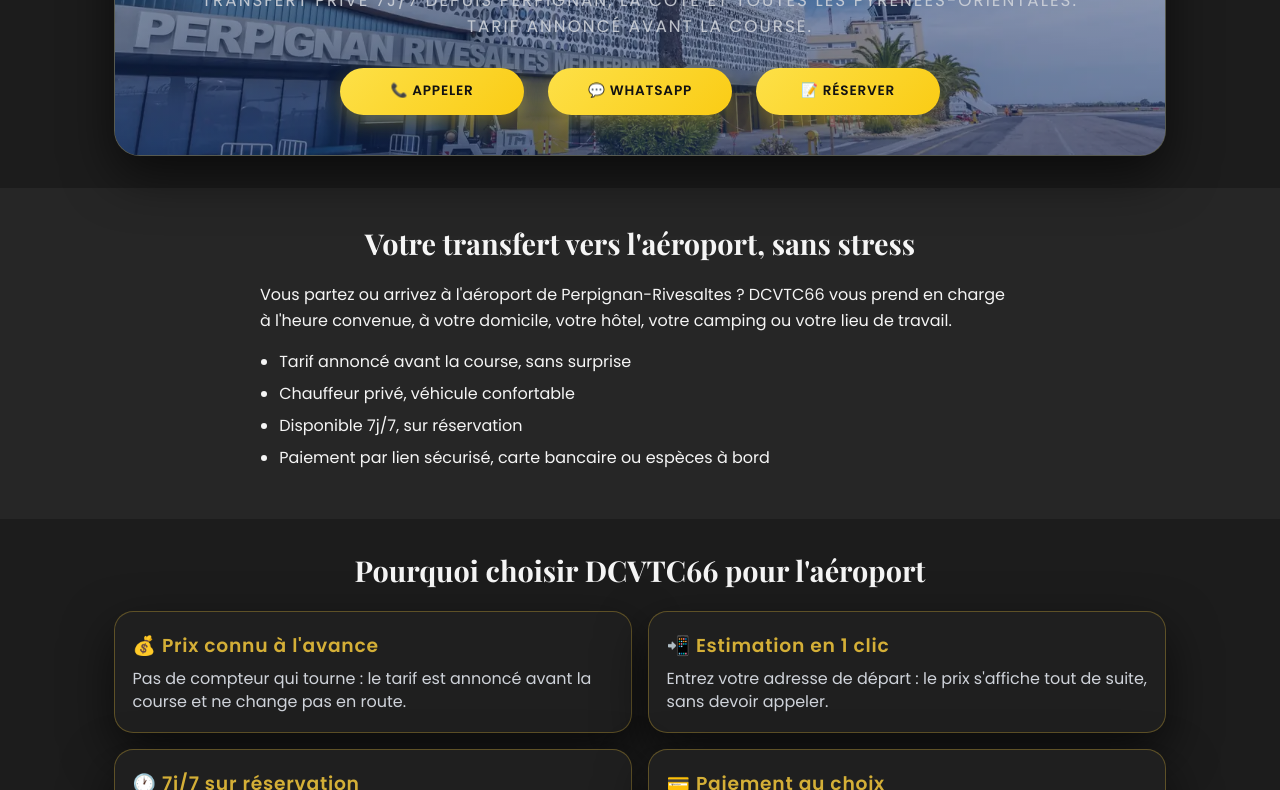
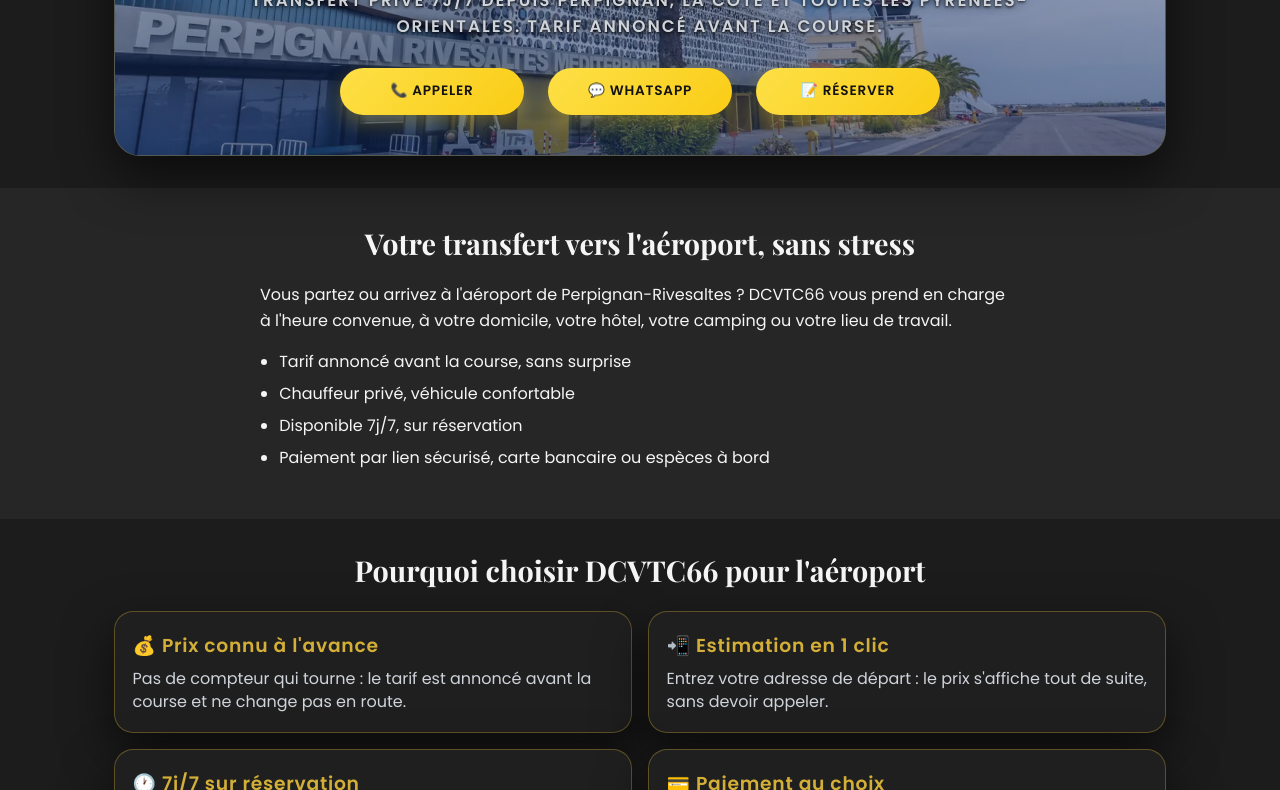
Before and after one commit to DCVTC66/DCVTC66, a plain HTML site: page aeroport-perpignan.html in a window 1280 px wide. Shown: the part 282-1072 px from the top of the page. Drawn offline with nearby package versions, Linux system fonts and the light colour scheme.

Commit message:
aeroport-perpignan.html

```diff
--- a/aeroport-perpignan.html
+++ b/aeroport-perpignan.html
@@ -24,7 +24,7 @@
     .section-title { margin-top: 0 !important; margin-bottom: 1rem !important; }
     .logo { max-width: 120px !important; height: auto; margin: 0 auto 1rem auto !important; display: block; }
     .site-title { margin-bottom: 0.2rem; font-size: 2.2rem; }
-    .site-subtitle { margin-top: 0; font-size: 1.05rem; max-width: 90%; margin-left: auto; margin-right: auto; opacity: 0.9; }
+   .site-subtitle { margin-top: 0; font-size: 1.05rem; max-width: 90%; margin-left: auto; margin-right: auto; opacity: 1; font-weight: 600; text-shadow: 0 1px 3px rgba(0,0,0,.9), 0 0 10px rgba(0,0,0,.7); }
     .hero-actions { display: grid; grid-template-columns: repeat(3, 1fr); gap: 1.5rem; margin: 1.8rem auto 0; max-width: 600px; }
     .hero-actions a.btn-primary { display: inline-flex; align-items: center; justify-content: center; padding: 0.85rem 0.5rem; font-size: 0.85rem; border-radius: 999px; text-align: center; white-space: nowrap; font-weight: 600; }
     .text-block { max-width: 760px; margin: 0 auto; line-height: 1.6; }
```
